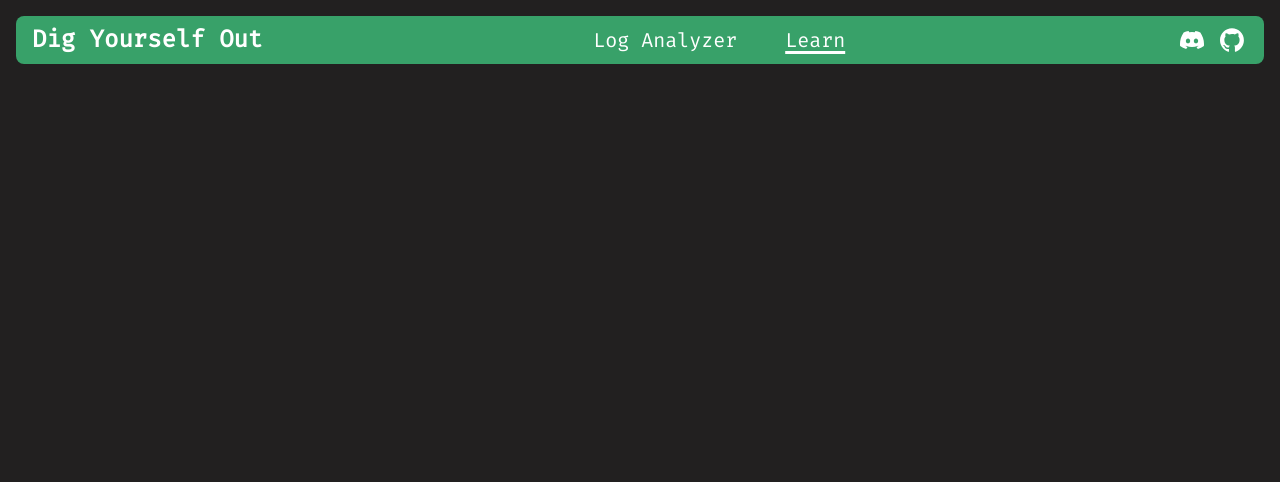
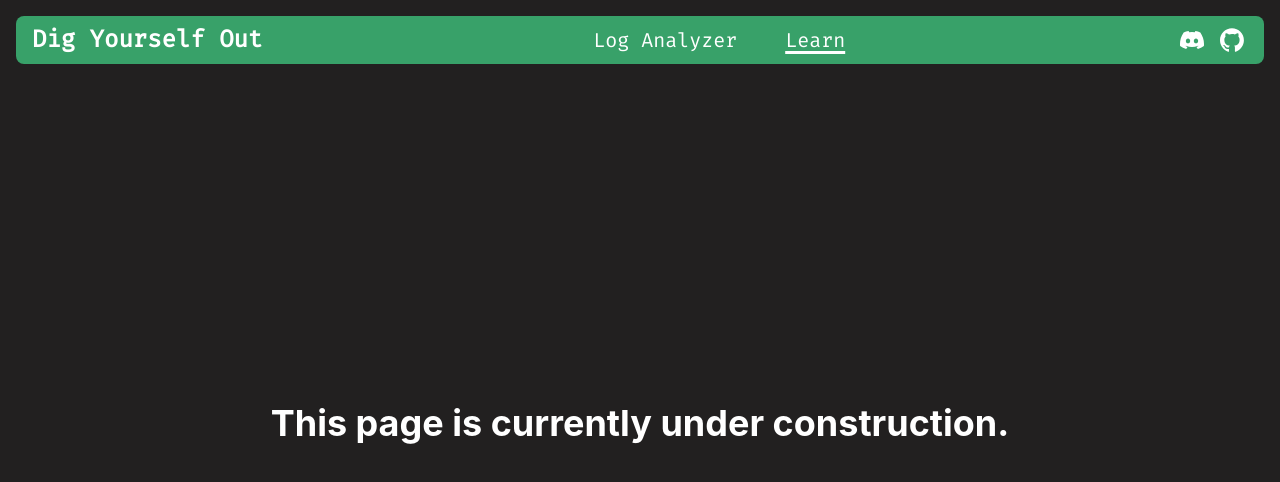
Before and after one commit to tlannigan/dig-yourself-out, a Next.js app: page /learn in a window 1280 px wide. Shown: the top 482 px of the page. Built offline with nearby package versions, Linux system fonts and the light colour scheme.

Commit message:
Add under construction message to learning page

```diff
--- a/src/app/learn/page.tsx
+++ b/src/app/learn/page.tsx
@@ -1,4 +1,4 @@
-import { Flex } from '@chakra-ui/react';
+import { Flex, Heading } from '@chakra-ui/react';
 import Header from '@/components/header';
 import { fonts } from '../fonts';
 
@@ -6,6 +6,18 @@ export default function LearnPage() {
     return (
         <Flex direction="column" minH="100dvh" p={4} className={fonts.firaMono.variable}>
             <Header />
+
+            <Flex
+                direction="column"
+                justifyContent="center"
+                borderRadius={4}
+                fontSize={24}
+                color="white"
+                flexGrow={1}>
+
+                <Heading textAlign='center'>This page is currently under construction.</Heading>
+
+            </Flex>
         </Flex>
     )
 }
--- a/src/components/pageOptionsContainer.tsx
+++ b/src/components/pageOptionsContainer.tsx
@@ -1,6 +1,6 @@
 import { Flex } from '@chakra-ui/react';
 import LogAnalyzerInfo from './logAnalyzerInfo';
-import LearnInfo from './diagnoseLogsInfo';
+import LearnInfo from './learnInfo';
 
 export default function PageOptionsContainer() {
     return (
```
Also changed, not shown: src/components/learnInfo.tsx (renamed from src/components/diagnoseLogsInfo.tsx).
